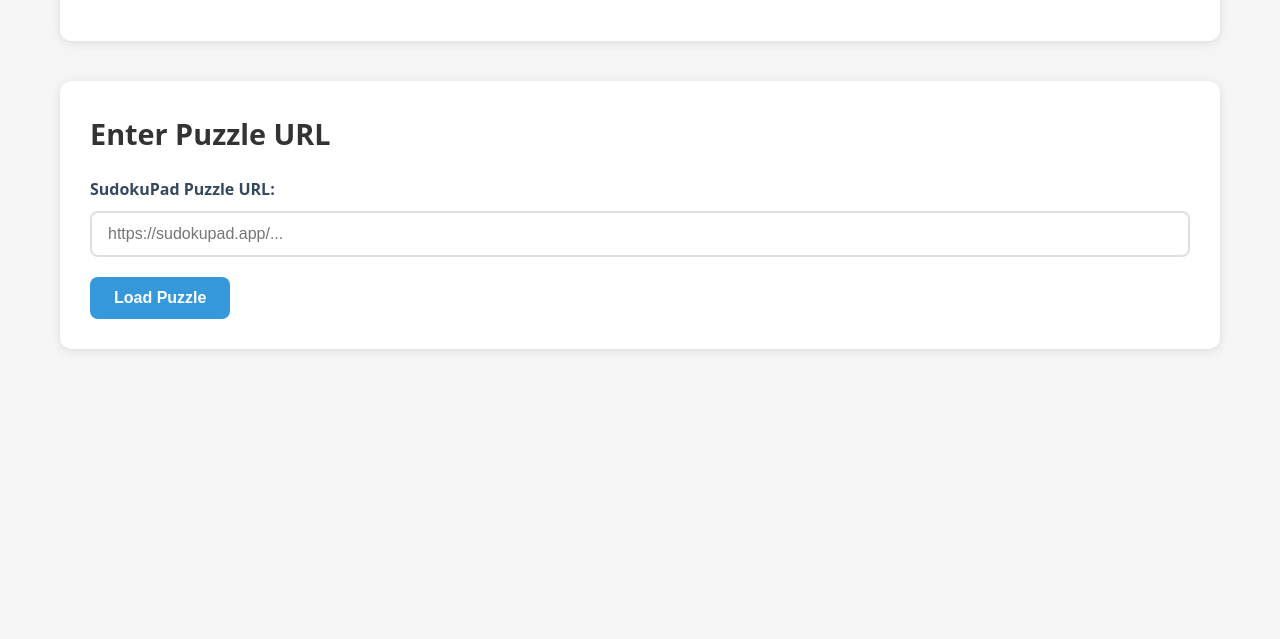
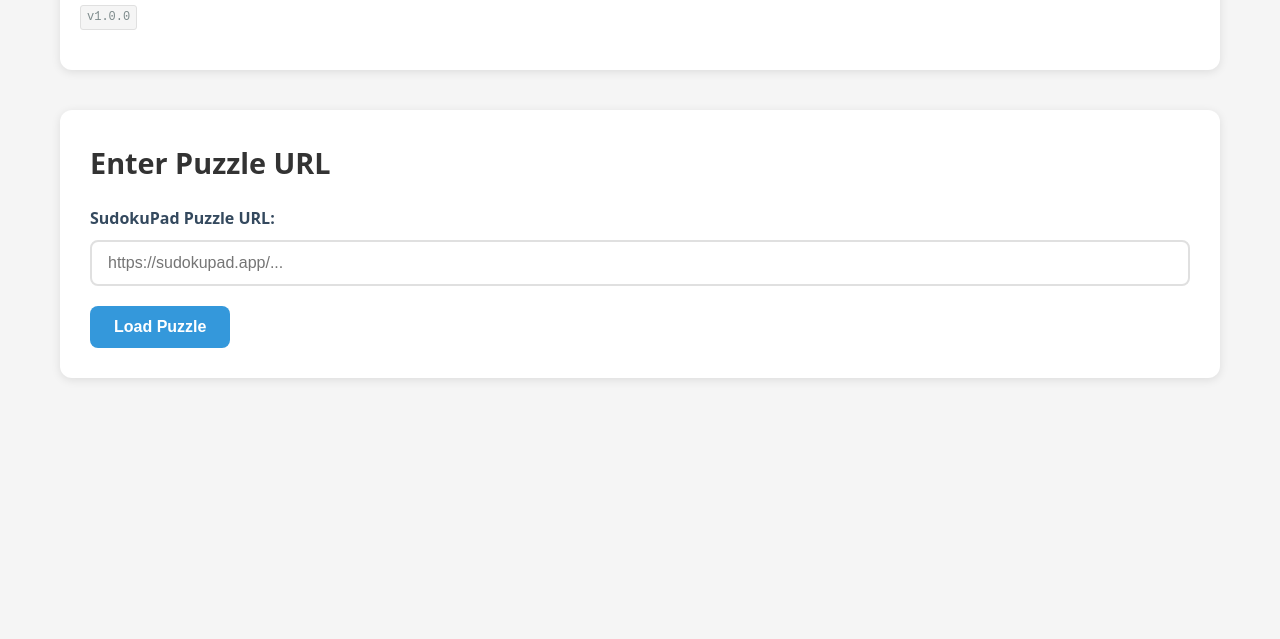
Before and after one commit to pdyxs/sudoku-accessoriser, a website built with Parcel: page index.html in a window 1280 px wide. Shown: the part 161-800 px from the top of the page. Built offline with nearby package versions, Linux system fonts and the light colour scheme.

Commit message:
versioning

```diff
--- a/index.html
+++ b/index.html
@@ -13,6 +13,7 @@
                 <div>
                     <h1>Sudoku Accessoriser</h1>
                     <p>Make sudoku puzzles more accessible by customizing their visual features</p>
+                    <span class="version">v1.0.0</span>
                 </div>
                 <button id="theme-toggle" class="theme-toggle" aria-label="Toggle dark/light mode">
                     <span class="theme-icon">🌙</span>
--- a/src/styles.css
+++ b/src/styles.css
@@ -82,6 +82,18 @@
 header p {
     font-size: 1.1rem;
     color: var(--text-secondary);
+}
+
+.version {
+    display: inline-block;
+    font-size: 0.75rem;
+    color: var(--text-secondary);
+    background: var(--bg-primary);
+    padding: 2px 6px;
+    border-radius: 3px;
+    border: 1px solid var(--border-color);
+    margin-top: 4px;
+    font-family: monospace;
 }
 
 .theme-toggle {
```
Also changed, not shown: CLAUDE.md (+21 -0 lines).
